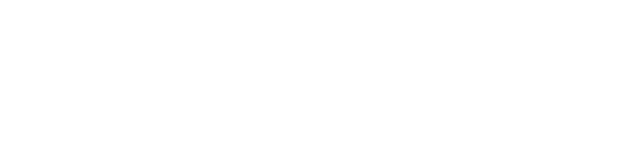
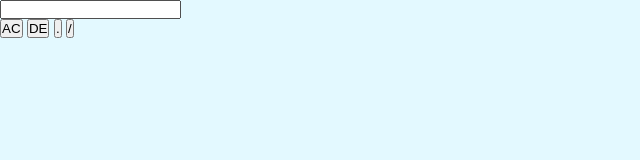
Before and after one commit to denyskh4991/JavaScript-Calculator, a plain HTML site: page index.html in a window 1280 px wide. Shown: the whole page, without its empty margins (0-640 px from the left). Drawn offline with Linux system fonts and the light colour scheme.

Commit message:
Adding some main elements

```diff
--- a/index.html
+++ b/index.html
@@ -5,10 +5,25 @@
     <meta name="viewport"
           content="width=device-width, user-scalable=no, initial-scale=1.0, maximum-scale=1.0, minimum-scale=1.0">
     <meta http-equiv="X-UA-Compatible" content="ie=edge">
-    <title>Document</title>
+    <title>Calculator</title>
     <link rel="stylesheet" href="styles.css">
 </head>
 <body>
+<div class="container">
+    <div class="calculator">
+        <form>
+            <div>
+                <input type="text" name="display">
+            </div>
+            <div>
+                <input type="button" value="AC">
+                <input type="button" value="DE">
+                <input type="button" value=".">
+                <input type="button" value="/">
+            </div>
+        </form>
+    </div>
+</div>
 
 <script src="script.js"></script>
 </body>
--- a/styles.css
+++ b/styles.css
@@ -4,3 +4,9 @@
     font-family: Poppins, sans-serif;
     box-sizing: border-box;
 }
+
+.container {
+    width: 100%;
+    height: 100vh;
+    background: #e3f9ff;
+}
```
